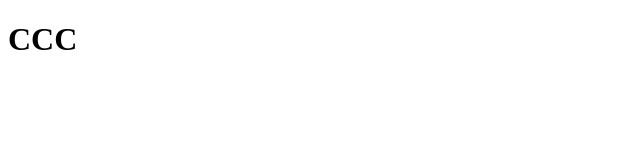
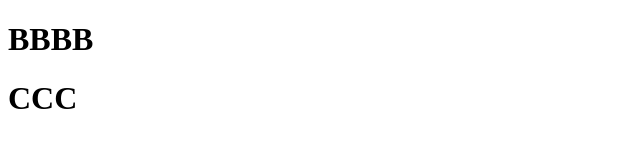
Before and after one commit to SashaTheStone/learning-git, a plain HTML site: page index.html in a window 1280 px wide. Shown: the whole page, without its empty margins (0-640 px from the left). Drawn offline with Linux system fonts and the light colour scheme.

Commit message:
dobavil chto-to

```diff
--- a/index.html
+++ b/index.html
@@ -5,6 +5,7 @@
     <title>Title</title>
 </head>
 <body>
+	<h1> BBBB </h1>
 	<h1> CCC </h1>
 </body>
 </html>
```
